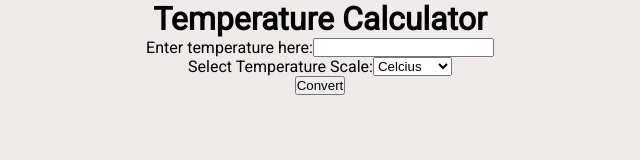
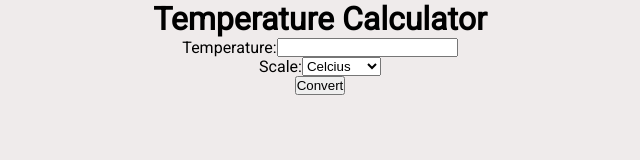
Before and after one commit to ckochera/tempconversionapp, a plain HTML site: page index.html in a window 1280 px wide. Shown: the whole page, without its empty margins (80-720 px from the left). Drawn offline with Linux system fonts and the light colour scheme.

Commit message:
Update div

```diff
--- a/index.html
+++ b/index.html
@@ -10,17 +10,19 @@
     <link href="https://fonts.googleapis.com/css2?family=Roboto&display=swap" rel="stylesheet">
 </head>
 <body>
+    <div id="calculator">
         <div id="content">
             <div class="container" id="h1"><h1>Temperature Calculator</h1></div>
-            <div class="container" id="input">Enter temperature here:<input type="number" id="tempInput"></div>
-                <div class="container" id="tempScale"><p>Select Temperature Scale:</p>
+                <div class="container" id="input">Temperature:<input type="number" max="500" id="tempInput"></div>
+                    <div class="container" id="tempScale"><p>Scale:</p>
                         <select name="tempScaleList" id="tempScaleList">
                             <option value="celcius">Celcius</option>
                             <option value="farenheit">Farenheit</option>
                         </select>
                     </div>
-                    <div class="container" id="convertBtn"><button id="convertBtn">Convert</button></div>
+                        <div class="container" id="convert"><button id="convertBtn">Convert</button></div>
                             <div class="container" id="result"></div>
+        </div>
     </div>
 </body>
 <script src="script.js"></script>
```
Lines whose indentation alone changed are shown as unchanged.
